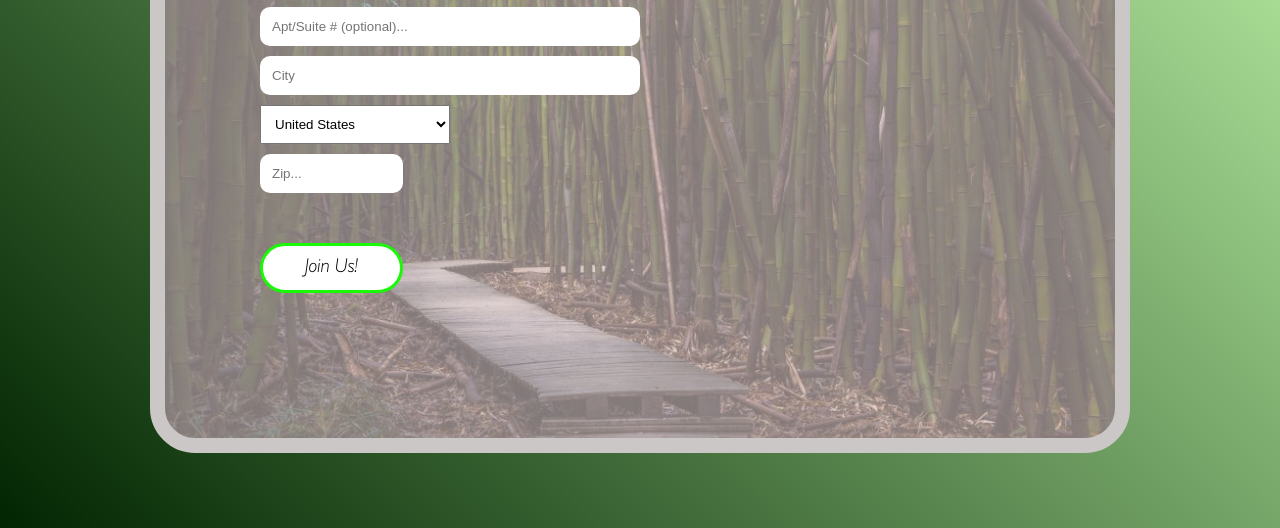
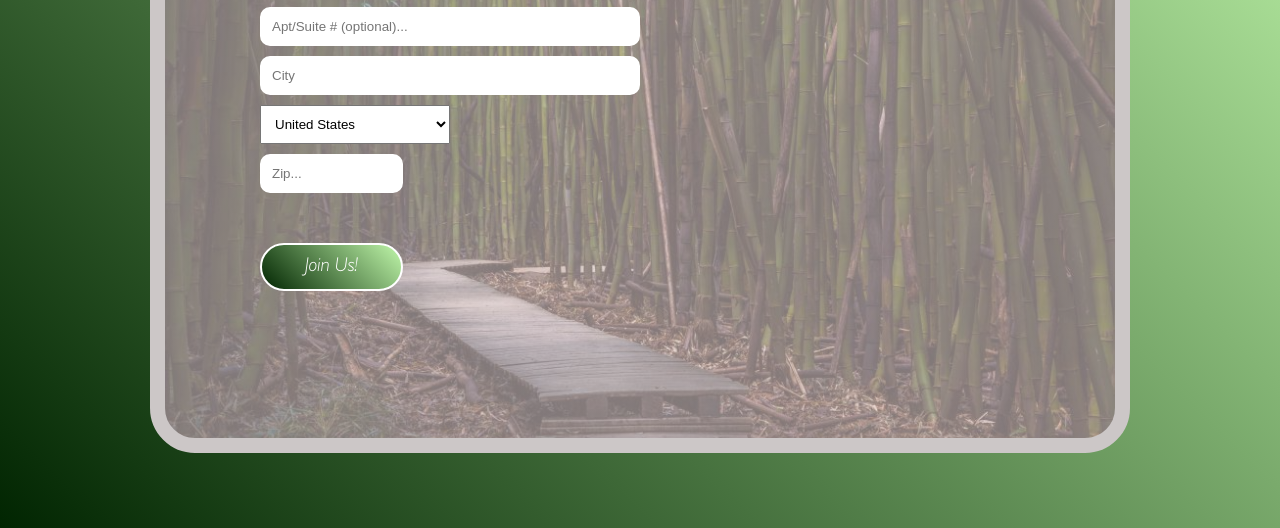
Before and after one commit to jimbuscodes/homework5, a plain HTML site: page index.html in a window 1280 px wide. Shown: the part 272-800 px from the top of the page. Drawn offline with Linux system fonts and the light colour scheme.

Commit message:
updated button styling

```diff
--- a/scss/wrapper.scss
+++ b/scss/wrapper.scss
@@ -82,7 +82,8 @@
     font-family: gillsans-light-italic;
     font-size: 20px;
     border-radius: 30px;
-    border: solid 3px #19f805;
-    background-color: #fff;
+    border: solid 2px #fff;
+    background: linear-gradient(45deg, #012501, #c0f7aa);
+    color: #fff;
   }
 }
```
Also changed, not shown: css/styles.css.
